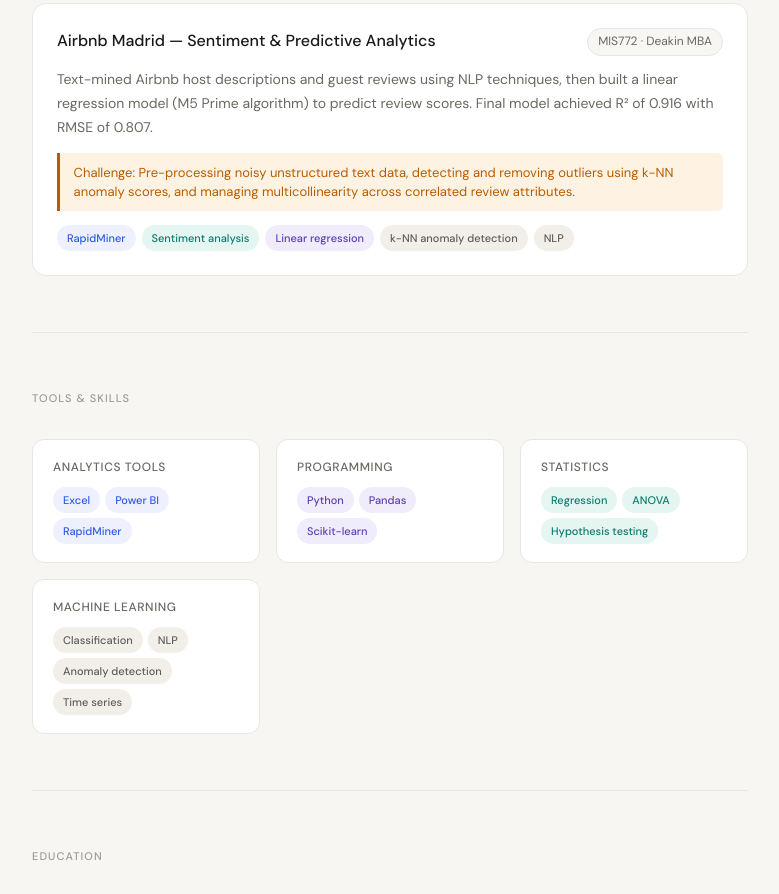
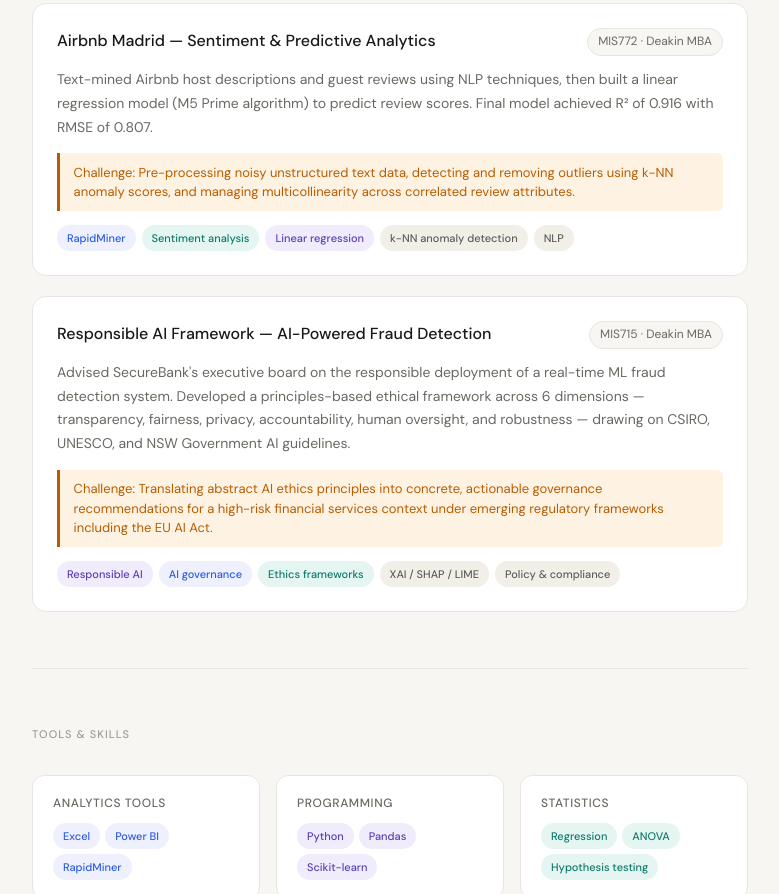
Before and after one commit to Nickh1210/Nickh1210.github.io, a plain HTML site: page index.html in a window 1280 px wide. Shown: the part 1906-2800 px from the top of the page, without its empty margins (250-1029 px from the left). Drawn offline with Linux system fonts and the light colour scheme.

Commit message:
Add Responsible AI project

```diff
--- a/index.html
+++ b/index.html
@@ -144,7 +144,7 @@
   </div>
 
   <div class="stats-row">
-    <div class="stat"><div class="stat-num">5</div><div class="stat-label">Projects</div></div>
+    <div class="stat"><div class="stat-num">6</div><div class="stat-label">Projects</div></div>
     <div class="stat"><div class="stat-num">6+</div><div class="stat-label">Tools</div></div>
     <div class="stat"><div class="stat-num">0.916</div><div class="stat-label">Best R²</div></div>
     <div class="stat"><div class="stat-num">Distinction</div><div class="stat-label">MBA grade</div></div>
@@ -231,6 +231,22 @@
         </div>
       </div>
 
+      <div class="project-card">
+        <div class="proj-header">
+          <div class="proj-title">Responsible AI Framework — AI-Powered Fraud Detection</div>
+          <div class="proj-unit">MIS715 · Deakin MBA</div>
+        </div>
+        <div class="proj-desc">Advised SecureBank's executive board on the responsible deployment of a real-time ML fraud detection system. Developed a principles-based ethical framework across 6 dimensions — transparency, fairness, privacy, accountability, human oversight, and robustness — drawing on CSIRO, UNESCO, and NSW Government AI guidelines.</div>
+        <div class="challenge-box">Challenge: Translating abstract AI ethics principles into concrete, actionable governance recommendations for a high-risk financial services context under emerging regulatory frameworks including the EU AI Act.</div>
+        <div class="tags">
+          <span class="tag tag-purple">Responsible AI</span>
+          <span class="tag tag-blue">AI governance</span>
+          <span class="tag tag-teal">Ethics frameworks</span>
+          <span class="tag tag-gray">XAI / SHAP / LIME</span>
+          <span class="tag tag-gray">Policy & compliance</span>
+        </div>
+      </div>
+
     </div>
   </section>
 
@@ -268,6 +284,14 @@
           <span class="tag tag-gray">NLP</span>
           <span class="tag tag-gray">Anomaly detection</span>
           <span class="tag tag-gray">Time series</span>
+        </div>
+      </div>
+      <div class="skill-card">
+        <div class="skill-title">AI governance</div>
+        <div class="skill-tags">
+          <span class="tag tag-purple">Responsible AI</span>
+          <span class="tag tag-purple">Ethics frameworks</span>
+          <span class="tag tag-purple">AI policy</span>
         </div>
       </div>
     </div>
```
